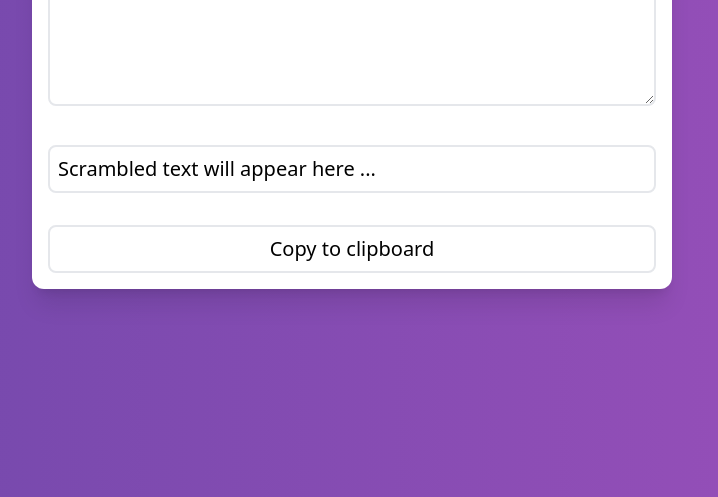
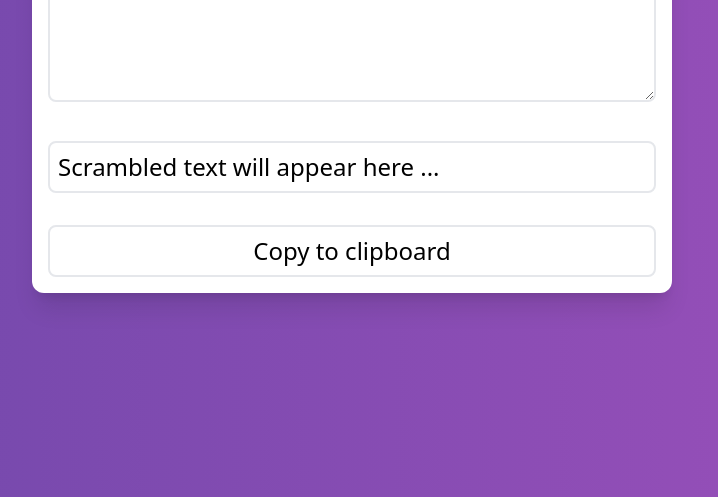
Before and after one commit to yannicfreson/Word-Scrambler, a plain HTML site: page index.html in a window 1280 px wide. Shown: the part 303-800 px from the top of the page, without its empty margins (288-1006 px from the left). Drawn offline with nearby package versions, Linux system fonts and the light colour scheme.

Commit message:
Update index.html

```diff
--- a/index.html
+++ b/index.html
@@ -13,19 +13,19 @@
       class="text-xl text-black font-thin rounded-xl bg-white w-[50vw] h-fit-content shadow-xl"
     >
       <p class="w-full text-center text-5xl pt-4 uppercase">wörd scrämbler</p>
-      <div class="w-full p-4">
+      <div class="w-full p-4 text-2xl">
         <textarea
           id="input"
           class="border-2 rounded-lg w-full h-[15vh] p-2"
         ></textarea>
       </div>
-      <p id="output" class="border-2 rounded-lg h-fit-content p-2 m-4">
+      <p id="output" class="border-2 rounded-lg h-fit-content p-2 m-4 text-2xl">
         Scrambled text will appear here ...
       </p>
       <div class="m-4 mt-8">
         <button
           onclick="copyToClipboard()"
-          class="border-2 rounded-lg p-2 w-full"
+          class="border-2 rounded-lg p-2 w-full text-2xl"
         >
           Copy to clipboard
         </button>
```
